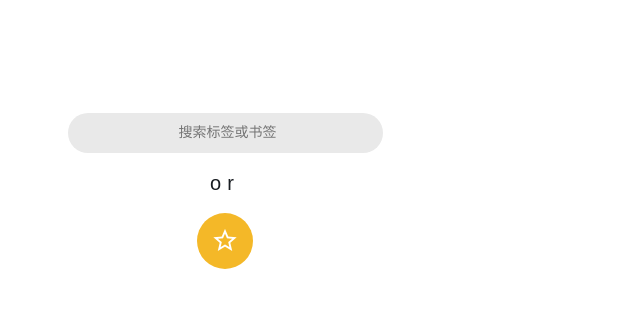
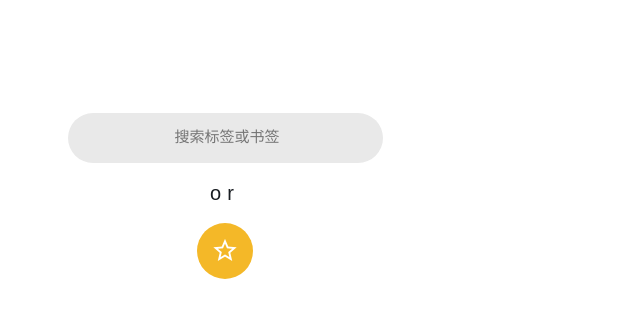
Before and after one commit to Bellatrix99/own-bookmark, a Vue app: page / in a window 1280 px wide. Shown: the top 318 px of the page, without its empty margins (0-640 px from the left). Built offline with nearby package versions, Linux system fonts and the light colour scheme; a web font is replaced by a local one.

Commit message:
styles: Sizing modification

```diff
--- a/src/components/popup/SearchInput.vue
+++ b/src/components/popup/SearchInput.vue
@@ -103,7 +103,7 @@ export default {
   width: 70%;
   margin: auto;
   height: var(--search-height);
-  border-radius: 20px;
+  border-radius: calc(var(--search-height) / 2);
   padding: 0 var(--search-input-left-padding);
   background-color: #e9e9e9;
 
@@ -118,6 +118,7 @@ export default {
     line-height: var(--search-height);
     border: none;
     outline: none;
+    font-size: 15px;
     background-color: transparent;
     transition: all .3s;
 
--- a/src/style/global.scss
+++ b/src/style/global.scss
@@ -1,5 +1,5 @@
 :root {
-  --search-height: 40px;
+  --search-height: 50px;
   --search-input-left-padding: 15px;
   --top-box-height: 138px;
   --search-item-height: 60px;
```
